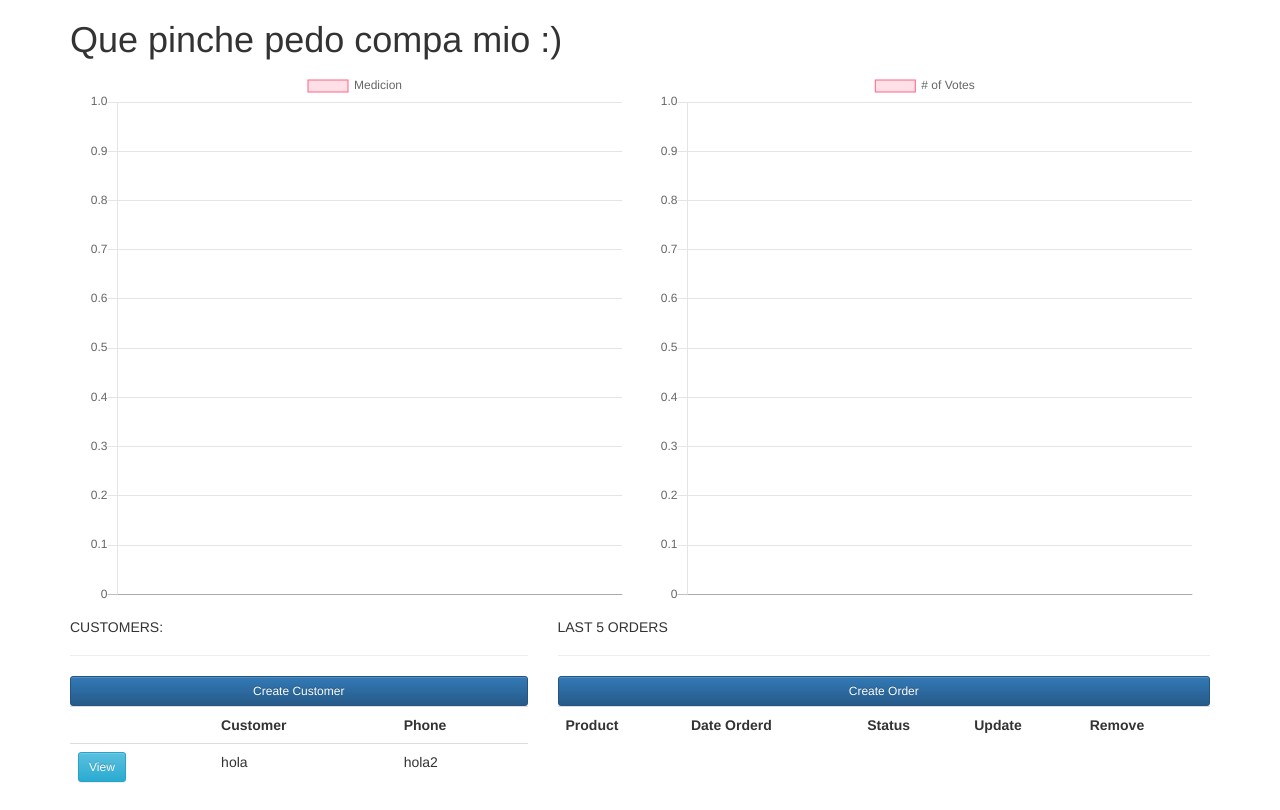
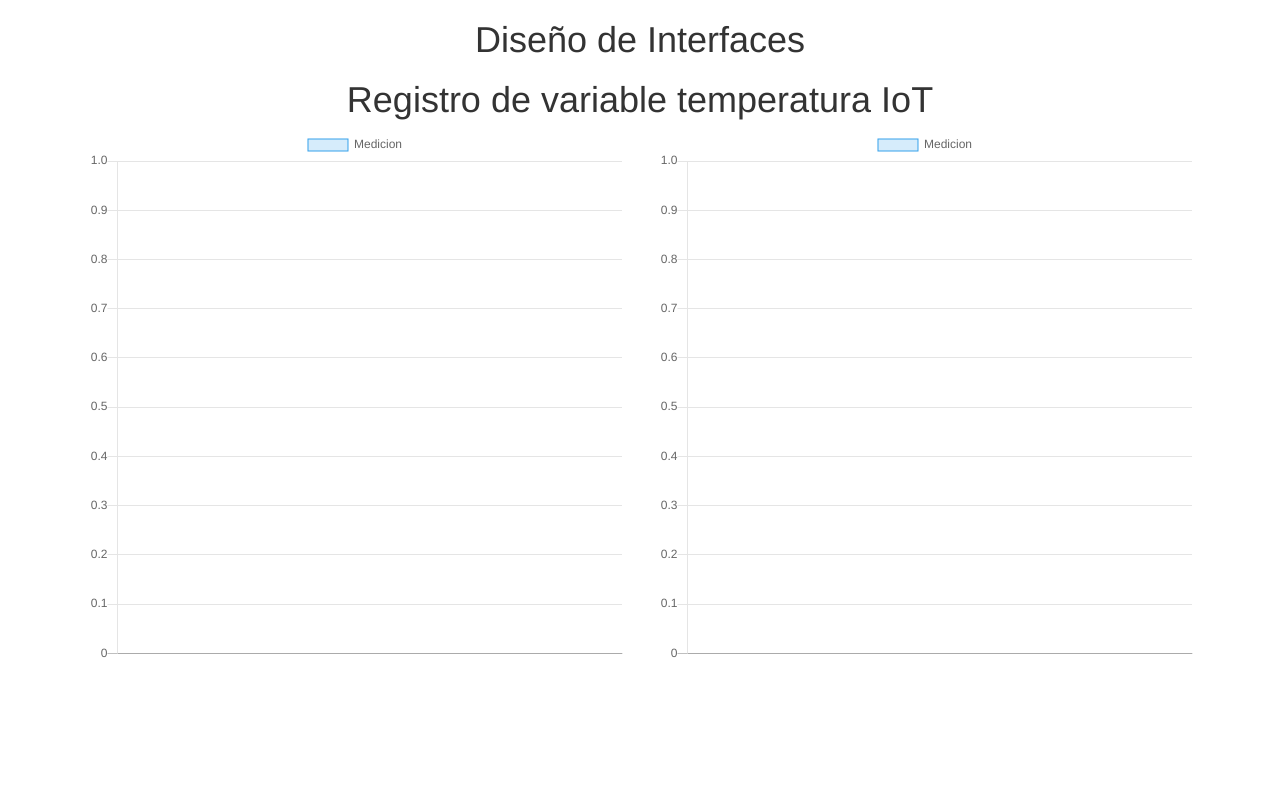
Before and after one commit to choredarck/WebPageIoTdi2020, a Django app: page / in a window 1280 px wide. After the commit the page ends 657 px from the top, so only its background shows below. Run offline with Django 3.2, Linux system fonts and the light colour scheme; data that the repository does not hold is empty; some libraries are stand-ins or nearby versions.

Commit message:
ProdVersion

```diff
--- a/chartsensor/templates/Index.html
+++ b/chartsensor/templates/Index.html
@@ -30,10 +30,10 @@ function setChart(){
         data: {
             labels: labels,
             datasets: [{
-                label: '# of Votes',
+                label: 'Medicion',
                 data: defaultData,
-                backgroundColor:'rgba(255, 99, 132, 0.2)',
-                borderColor:'rgba(255, 99, 132, 1)',
+                backgroundColor:'rgba(54, 162, 235, 0.2)',
+                borderColor:'rgba(54, 162, 235, 1)',
                 borderWidth: 1
             }]
         },
@@ -54,8 +54,8 @@ function setChart(){
             datasets: [{
                 label: 'Medicion',
                 data: defaultData,
-                backgroundColor:'rgba(255, 99, 132, 0.2)',
-                borderColor:'rgba(255, 99, 132, 1)',
+                backgroundColor:'rgba(54, 162, 235, 0.2)',
+                borderColor:'rgba(54, 162, 235, 1)',
                 borderWidth: 1
             }]
         },
@@ -80,7 +80,9 @@ var ctx = document.getElementById('myChart');
 
 <div class='row'>
     <div class='col-sm-12' url-endpoint='{% url "api-data" %}'>
-        <h1>Que pinche pedo compa mio :)</h1>
+        <h1 align="center">Diseño de Interfaces</h1>
+        <h1 align="center">Registro de variable temperatura IoT </h1>
+
         <div class= 'col-sm-6'>
             <canvas id="myChart" width="400" height="400"></canvas>
         </div>
@@ -90,54 +92,4 @@ var ctx = document.getElementById('myChart');
     </div>
 </div>
 
-<div class="row">
-    <div class="col-md-5">
-        <h5>CUSTOMERS:</h5>
-        <hr>
-        <div class="card card-body">
-            <a class="btn btn-primary  btn-sm btn-block" href="">Create Customer</a>
-            <table class="table table-sm">
-                <tr>
-                    <th></th>
-                    <th>Customer</th>
-                    <th>Phone</th>
-                </tr>
-                    <tr>
-                        <td><a class="btn btn-sm btn-info">View</a></td>
-                        <td>hola</td>
-                        <td>hola2</td>
-                    </tr>
-            </table>
-        </div>
-    </div>
-
-    <div class="col-md-7">
-        <h5>LAST 5 ORDERS</h5>
-        <hr>
-        <div class="card card-body">
-            <a class="btn btn-primary  btn-sm btn-block">Create Order</a>
-            <table class="table table-sm">
-                <tr>
-                    <th>Product</th>
-                    <th>Date Orderd</th>
-                    <th>Status</th>
-                    <th>Update</th>
-                    <th>Remove</th>
-                </tr>
-                    <tr>
-                    {% for i in sensordata %}
-                        <td>{{i.valor}}</td>
-                        <td>date_created</td>
-                        <td>order.status</td>
-                        <td><a class="btn btn-sm btn-info" >Update</a></td>
-                        <td><a class="btn btn-sm btn-danger" >Delete</a></td>
-                    </tr>
-                    {% endfor %}
-            </table>
-        </div>
-    </div>
-
-</div>
-
-
 {% endblock content %}
```
Also changed, not shown: MainIoT/settings.py (+4 -5 lines).
